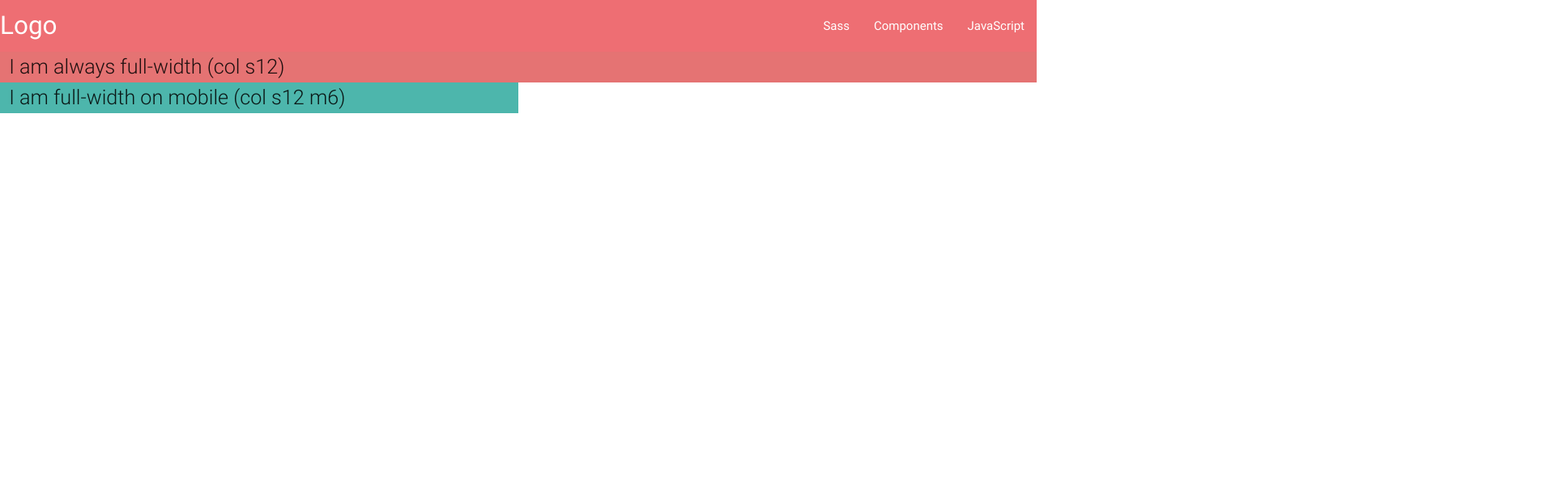
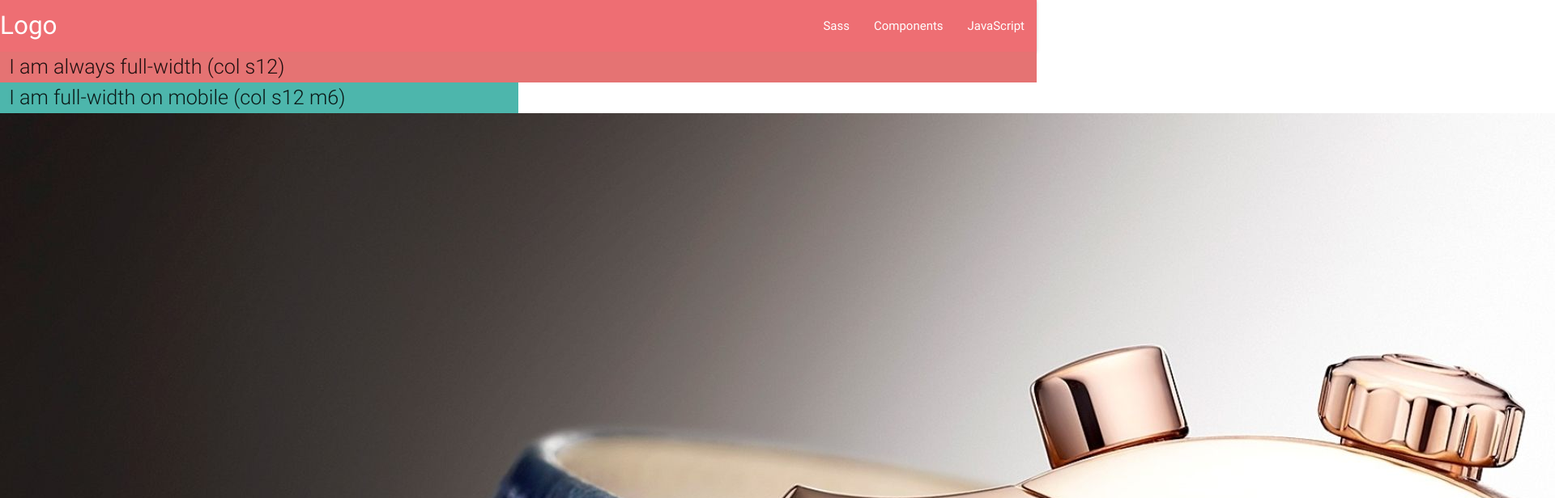
Before and after one commit to IAW-Comision713/Proyecto1, a website: page Proyecto1/public_html/index.html in a window 1280 px wide. Shown: the top 616 px of the page at 81% size, 1920 px wide, since content can reach past the window. Drawn offline with Linux system fonts and the light colour scheme.

Commit message:
todo adentro de public_html

```diff
--- a/Proyecto1/public_html/index.html
+++ b/Proyecto1/public_html/index.html
@@ -26,6 +26,7 @@ and open the template in the editor.
         <div class="row">
             <div class="grid-example col s12 red lighten-2"><span class="flow-text">I am always full-width (col s12)</span></div>
             <div class="grid-example col s12 m6 teal lighten-2"><span class="flow-text">I am full-width on mobile (col s12 m6)</span></div>
+            <img src="img/omega-deville-wrist-watch-4k-wallpaper.jpg">
         </div>
     </body>
 </html>
```
Also changed, not shown: Proyecto1/public_html/img/omega-deville-wrist-watch-4k-wallpaper.jpg (added).
